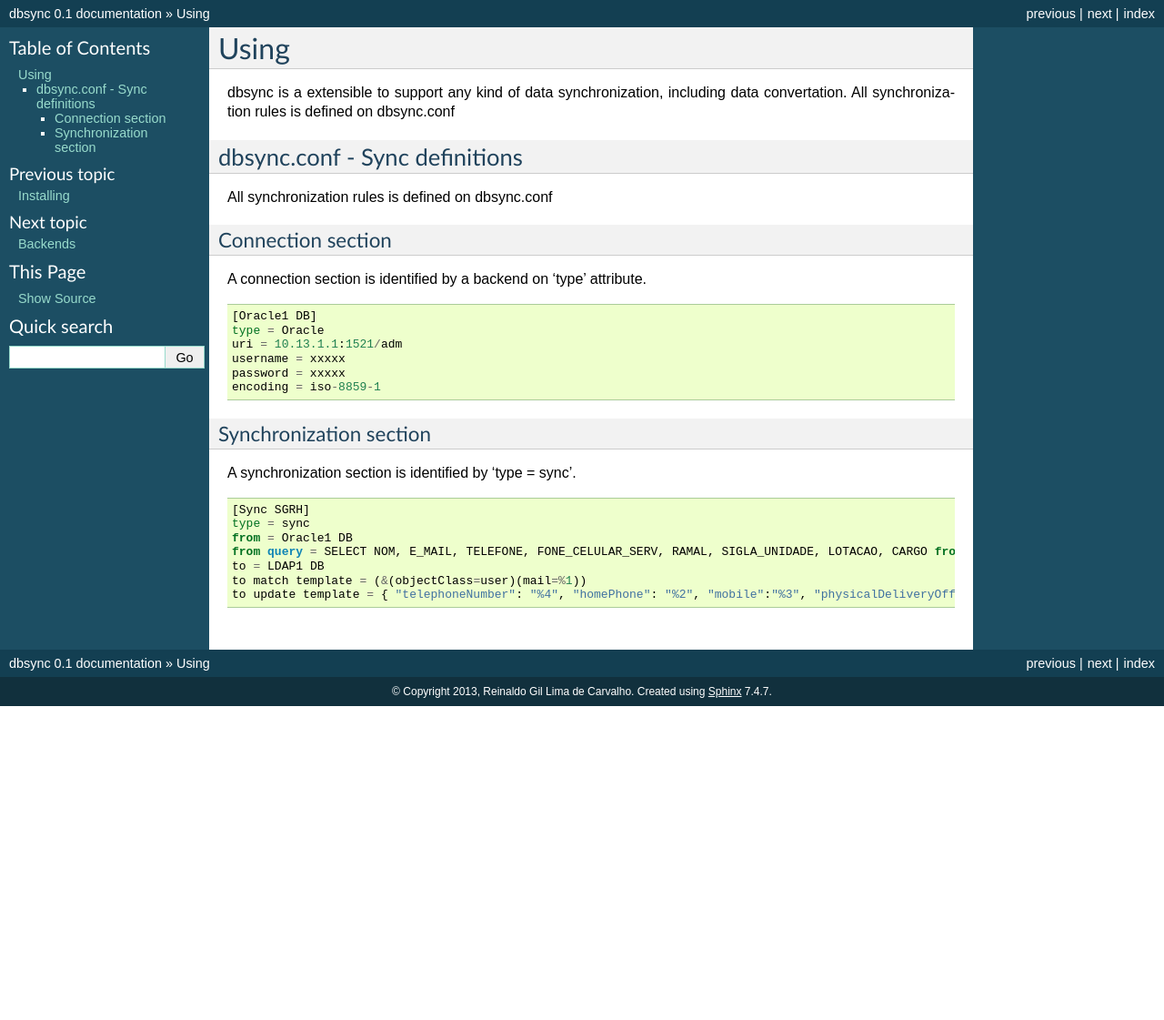
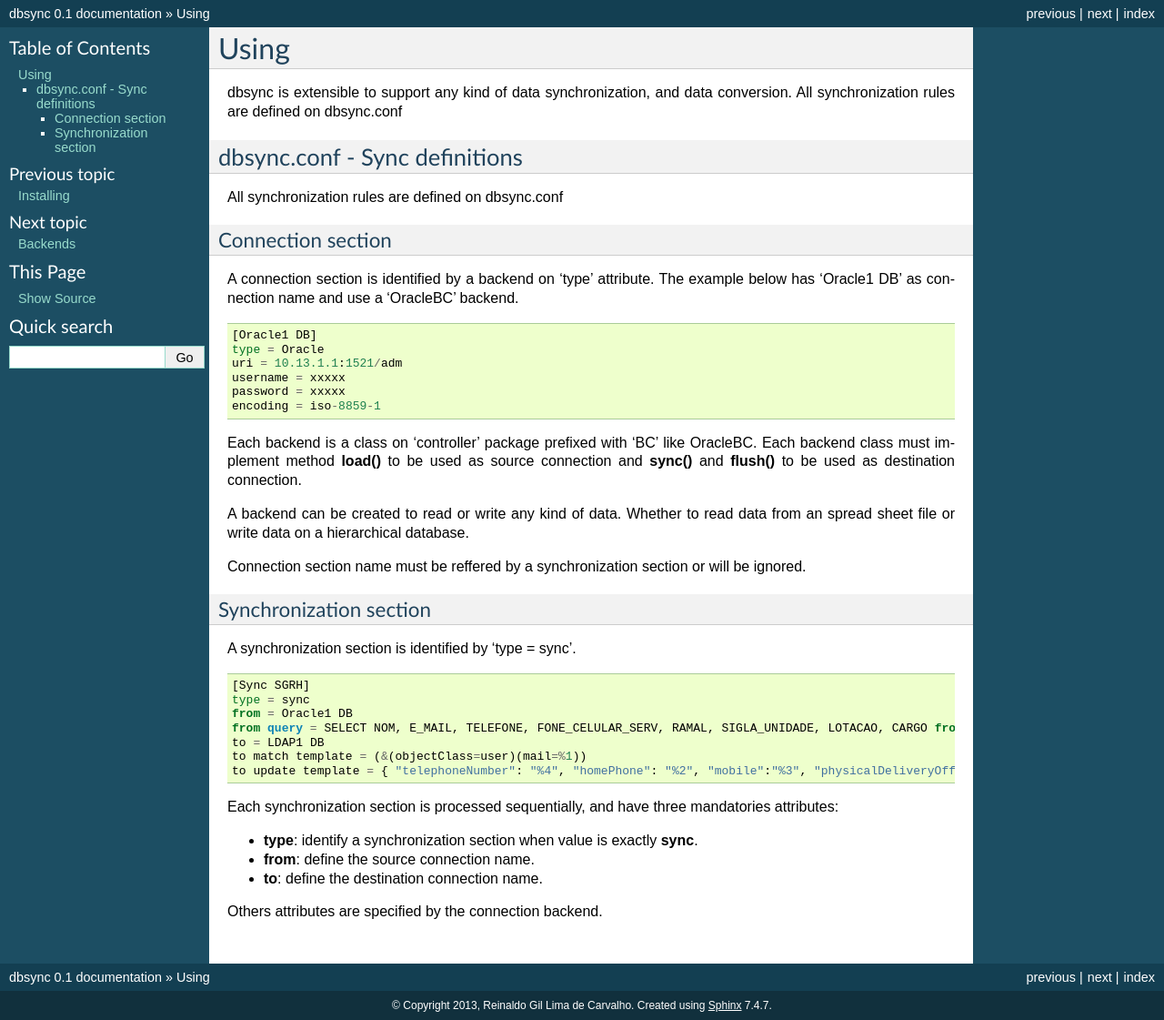
Before and after one commit to reinaldoc/dbsync, a Sphinx documentation site: the page built from docs/using.rst, in a window 1280 px wide. Shown: the whole page at 91% size. Built offline with Sphinx 7.4.7, drawn with Linux system fonts in a browser that asks for light colours; before the commit the page ends 900 px from its top, so only the background shows below that.

Commit message:
update documentation

```diff
--- a/docs/using.rst
+++ b/docs/using.rst
@@ -3,19 +3,20 @@
 Using
 *****
 
-dbsync is a extensible to support any kind of data synchronization,
-including data convertation. All synchronization rules is defined
-on dbsync.conf
+dbsync is extensible to support any kind of data synchronization,
+and data conversion. All synchronization rules are defined on dbsync.conf
 
 dbsync.conf - Sync definitions
 ==============================
 
-All synchronization rules is defined on dbsync.conf
+All synchronization rules are defined on dbsync.conf
 
 Connection section
 ------------------
 
-A connection section is identified by a backend on 'type' attribute. ::
+A connection section is identified by a backend on 'type' attribute.
+The example below has 'Oracle1 DB' as connection name and use a 'OracleBC'
+backend. ::
 
     [Oracle1 DB]
     type = Oracle
@@ -24,6 +25,16 @@ A connection section is identified by a backend on 'type' attribute. ::
     password = xxxxx
     encoding = iso-8859-1
 
+Each backend is a class on 'controller' package prefixed with 'BC' like
+OracleBC. Each backend class must implement method **load()** to be used as
+source connection and **sync()** and **flush()** to be used as destination
+connection.
+
+A backend can be created to read or write any kind of data. Whether to
+read data from an spread sheet file or write data on a hierarchical database.
+
+Connection section name must be reffered by a synchronization section or will
+be ignored.
 
 Synchronization section
 -----------------------
@@ -37,3 +48,13 @@ A synchronization section is identified by 'type = sync'. ::
     to = LDAP1 DB
     to match template = (&(objectClass=user)(mail=%1))
     to update template = { "telephoneNumber": "%4", "homePhone": "%2", "mobile":"%3", "physicalDeliveryOfficeName": "%5 - %6", "department": "%5 - %6", "title": "%7", "description": "%7" }
+
+
+Each synchronization section is processed sequentially, and have three
+mandatories attributes:
+
+* **type**: identify a synchronization section when value is exactly **sync**.
+* **from**: define the source connection name.
+* **to**: define the destination connection name.
+
+Others attributes are specified by the connection backend.
```
Also changed, not shown: docs/backends.rst (+17 -2 lines), docs/installing.rst (+3 -10 lines).
